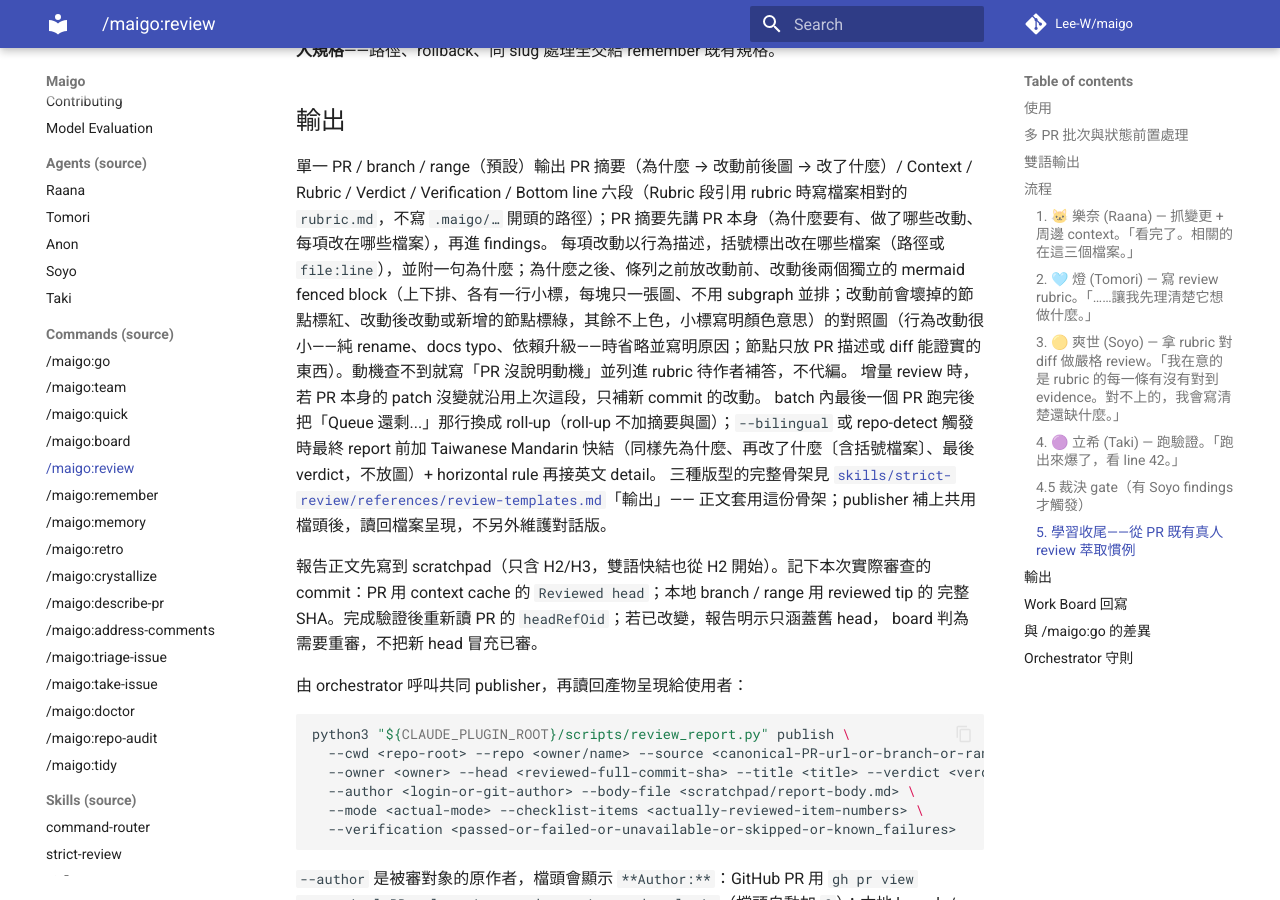
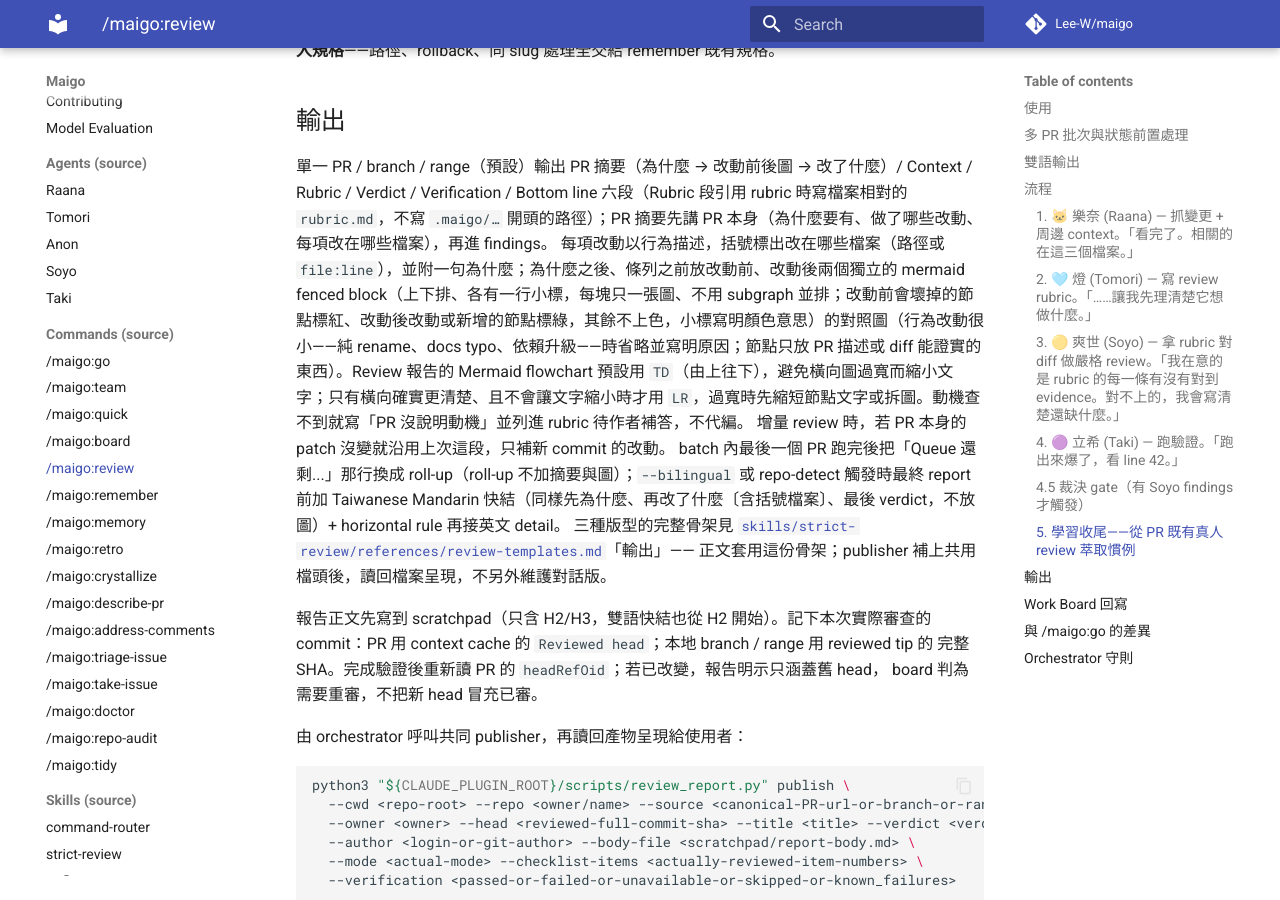
Before and after one commit to Lee-W/maigo, an MkDocs documentation site: the page built from docs/commands/review.md, in a window 1280 px wide and 900 px high, scrolled down 9945 px. Built offline with MkDocs 1.6.1 and Material for MkDocs 9.7.7, drawn with Linux system fonts in a browser that asks for light colours; comment, search, counter and statistics services are not loaded.

Commit message:
docs(review): prefer top-down Mermaid diagrams for readability

```diff
--- a/commands/review.md
+++ b/commands/review.md
@@ -251,7 +251,7 @@ GraphQL url 補丁）、Conversation comments（`gh pr view --json comments`）
 Verification / Bottom line 六段（Rubric 段引用 rubric 時寫檔案相對的 `rubric.md`，不寫 `.maigo/…` 開頭的路徑）；PR 摘要先講 PR 本身（為什麼要有、做了哪些改動、每項改在哪些檔案），再進 findings。
 每項改動以行為描述，括號標出改在哪些檔案（路徑或 `file:line`），並附一句為什麼；為什麼之後、條列之前放改動前、改動後兩個獨立的 mermaid
 fenced block（上下排、各有一行小標，每塊只一張圖、不用 subgraph 並排；改動前會壞掉的節點標紅、改動後改動或新增的節點標綠，其餘不上色，小標寫明顏色意思）的對照圖（行為改動很小——純 rename、docs typo、依賴升級——時省略並寫明原因；節點只放 PR 描述或
-diff 能證實的東西）。動機查不到就寫「PR 沒說明動機」並列進 rubric 待作者補答，不代編。
+diff 能證實的東西）。Review 報告的 Mermaid flowchart 預設用 `TD`（由上往下），避免橫向圖過寬而縮小文字；只有橫向確實更清楚、且不會讓文字縮小時才用 `LR`，過寬時先縮短節點文字或拆圖。動機查不到就寫「PR 沒說明動機」並列進 rubric 待作者補答，不代編。
 增量 review 時，若 PR 本身的 patch 沒變就沿用上次這段，只補新 commit 的改動。
 batch 內最後一個 PR 跑完後把「Queue 還剩...」那行換成 roll-up（roll-up 不加摘要與圖）；`--bilingual` 或
 repo-detect 觸發時最終 report 前加 Taiwanese Mandarin 快結（同樣先為什麼、再改了什麼〔含括號檔案〕、最後 verdict，不放圖）+ horizontal rule 再接英文 detail。
```
Also changed, not shown: skills/strict-review/SKILL.md (+1 -1 lines), skills/strict-review/references/review-templates.md (+3 -2 lines).
